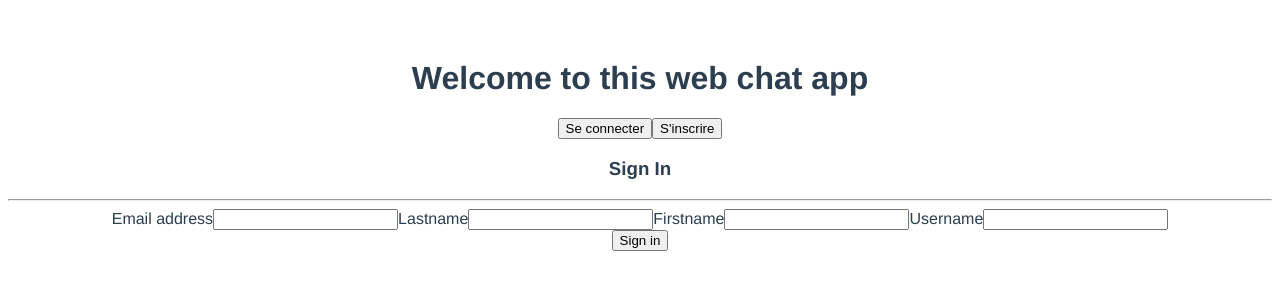
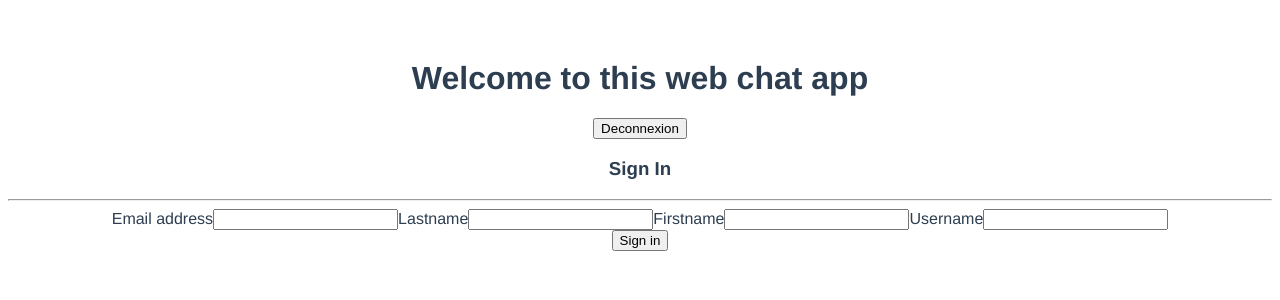
Before and after one commit to AG-JPP/chat-app, a Vue app: page /#/singin in a window 1280 px wide. Shown: the top 300 px of the page. Built offline with nearby package versions, Linux system fonts and the light colour scheme; no server answers; sample sign-in values are in the browser's storage.

Commit message:
add disconnect button

```diff
--- a/src/App.vue
+++ b/src/App.vue
@@ -5,7 +5,7 @@
         <div class="col-md-6 offset-md-3">
           <h1>Welcome to this web chat app</h1>
         </div>
-        <div class="col-md-6 offset-md-3">
+        <div v-if="this.$store.getters.getConnectedUser == false" class="col-md-6 offset-md-3">
 
             <router-link to="/login" class="me-3">
               <button type="button" class="btn btn-primary">
@@ -18,6 +18,12 @@
                 S'inscrire
               </button>
             </router-link>
+
+        </div>
+        <div v-else class="col-md-6 offset-md-3">
+          <button @click="disconnect" type="button" class="btn btn-danger">
+              Deconnexion
+            </button>
         </div>
         <router-view></router-view>
       </div>
@@ -32,6 +38,12 @@ export default {
   name: 'App',
   components: {
 
+  },
+  methods: {
+    disconnect () {
+      this.$store.commit('removeUser')
+      this.$router.push('/')
+    }
   },
   created() {
     this.$store.commit('checkConnectedUser')
--- a/src/classes/Message.class.js
+++ b/src/classes/Message.class.js
@@ -43,7 +43,7 @@ export default class Message {
      * Formate la date de création dans un format lisible par l'humain
      */
     formateDate() {
-        const date = new Date(this.getDateCreation())
+        const date = new Date(this.getDateCreation() * 1000)
         return `${date.getDate()}/${date.getMonth() + 1}/${date.getFullYear()}`
     }
 }
--- a/src/store/store.js
+++ b/src/store/store.js
@@ -20,6 +20,7 @@ export default new Vuex.Store({
         },
         removeUser (state) {
             state.connectedUser = false
+            localStorage.removeItem('user')
         },
         checkConnectedUser (state) {
             if (localStorage.getItem('user')) {
```
